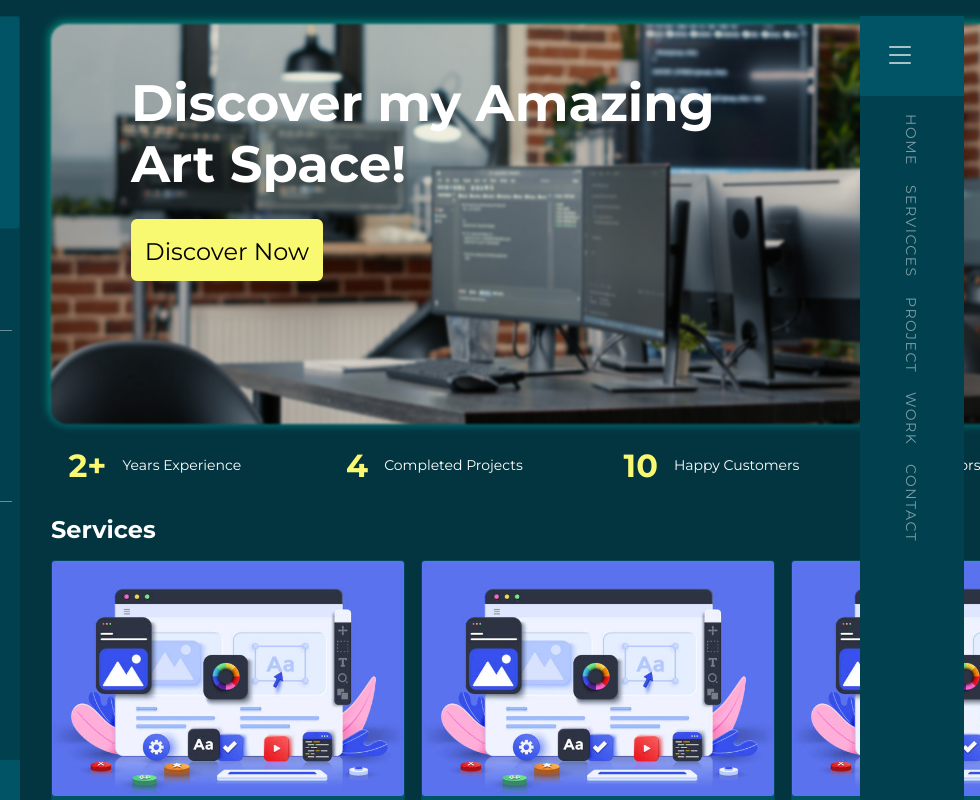
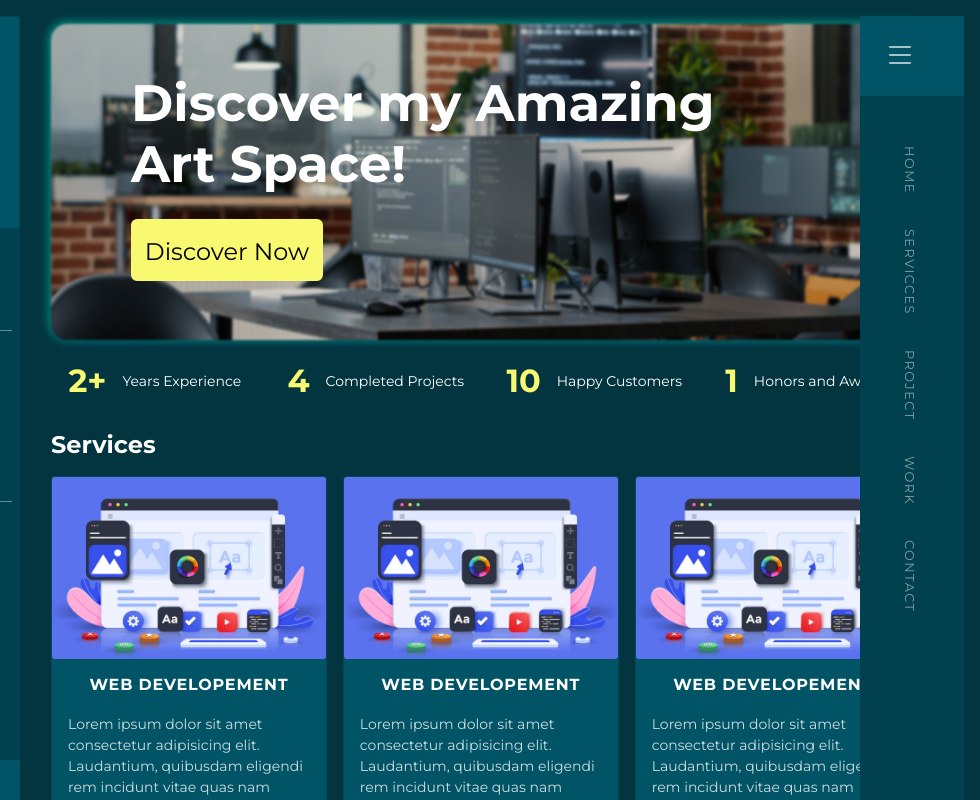
Before and after one commit to JelouaneAlae03/Resume-website, a plain HTML site: page index.html in a window 1280 px wide. Shown: the top 800 px of the page, 300-1280 px from the left. Drawn offline with nearby package versions, Linux system fonts and the light colour scheme.

Commit message:
main content size

```diff
--- a/CSS/main.css
+++ b/CSS/main.css
@@ -287,8 +287,7 @@ li{
   /* width: 100%; */
 }
 .main-content-page{
-
-  width: fit-content;
+  width: 80%;
   margin: 0.5rem 2rem;
   box-sizing:border-box;
   background-size: cover;
@@ -1231,9 +1230,9 @@ height: fit-content;
 .navbar-link{
   writing-mode: vertical-lr;
   position: relative;
-  margin-bottom: 1rem;
+  margin-top: 2rem;
   list-style: none;
-
+  font-size: 0.8rem;
 }
 
 .navbar-link:hover{
```
